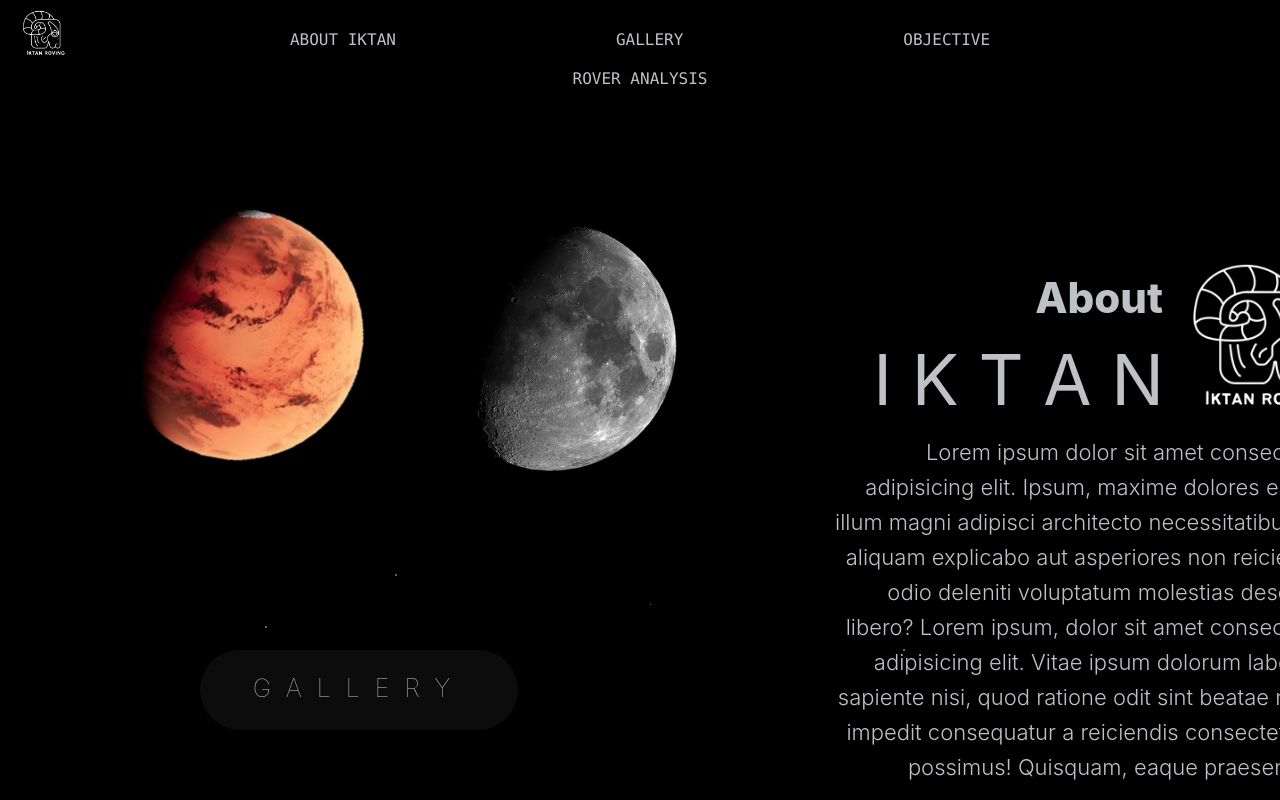
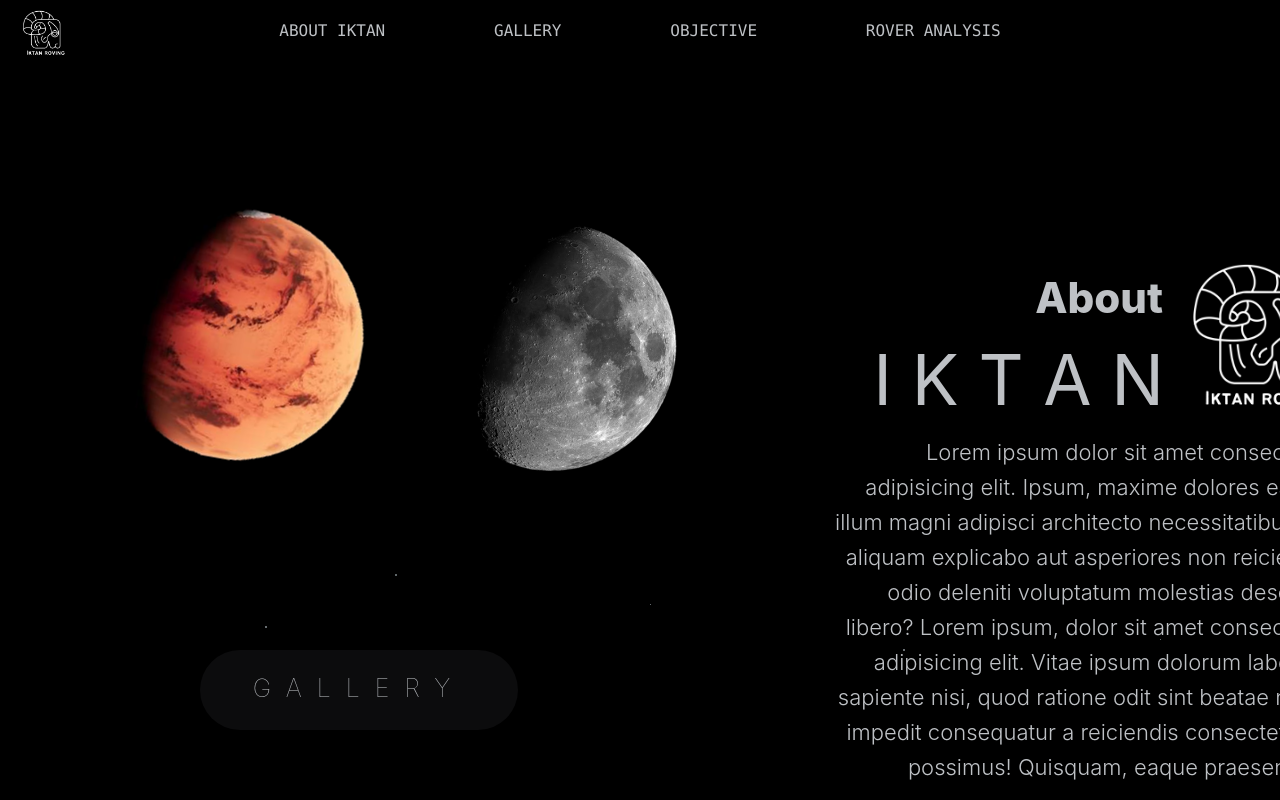
Before and after one commit to CarolinaFigueroaO/FrontendIktan_2022-2023, a React (Create React App) app: page /About in a window 1280 px wide. Shown: the top 800 px of the page. Built offline with nearby package versions, Linux system fonts and the light colour scheme.

Commit message:
Ajuste de Nav

```diff
--- a/src/components/header/Header.css
+++ b/src/components/header/Header.css
@@ -12,11 +12,7 @@
     display: inline-block;
 }
 
-@media only screen and (max-width:800px){
-    .header_container{
-        display: none;
-    }
-}
+
 
 .header_container .Header-logo{
     position: absolute;
@@ -29,15 +25,19 @@
 
 /*Distribucion de opciones de barra*/
 .header_container .header_navbar a{
-    display: inline-block;
+    flex-direction: row;
     font-family: "Monaco",monospace;
     padding-top: 10px;
-    padding-inline: 110px;
+    padding-inline:4%;
     padding-bottom: 10px;
     text-transform: uppercase;
 
 }
-
+@media only screen and (max-width:900px){
+    .header_navbar a{
+        display: none;
+    }
+}
 /*Animacion cursor sobre barra*/
 .header_container .header_navbar a:hover{
     border-color: transparent;
```
